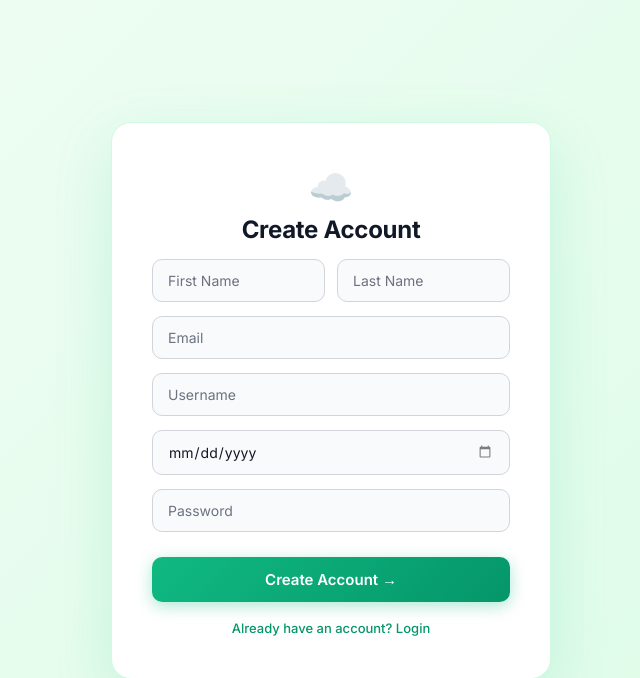
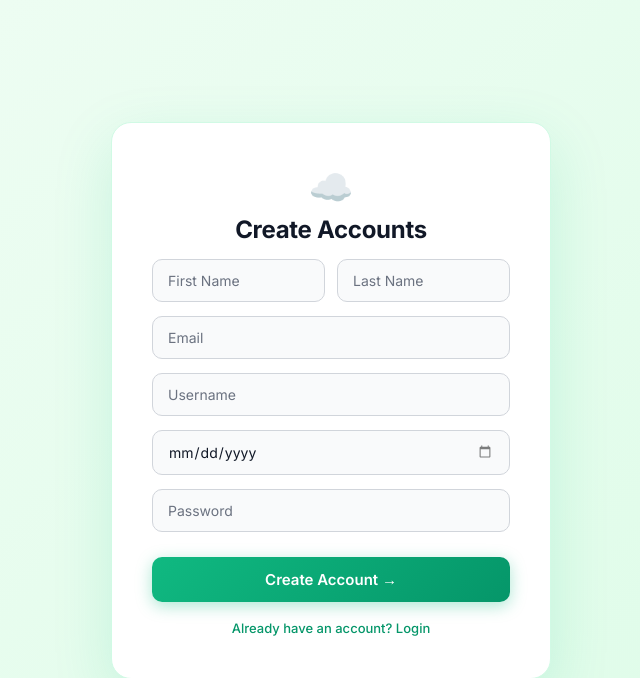
Before and after one commit to morekarunanci/cloudchat_app_repo, a Django app: page /register/ in a window 1280 px wide. Shown: the top 678 px of the page, without its empty margins (309-949 px from the left). Run offline with Django 5.2, Linux system fonts and the light colour scheme.

```diff
--- a/cloudchat/templates/register.html
+++ b/cloudchat/templates/register.html
@@ -9,7 +9,7 @@
 <body>
 
 <div class="container">
-    <h2>Create Account</h2>
+    <h2>Create Accounts</h2>
 
     {% if error %}
         <p class="error-msg">{{ error }}</p>
```
